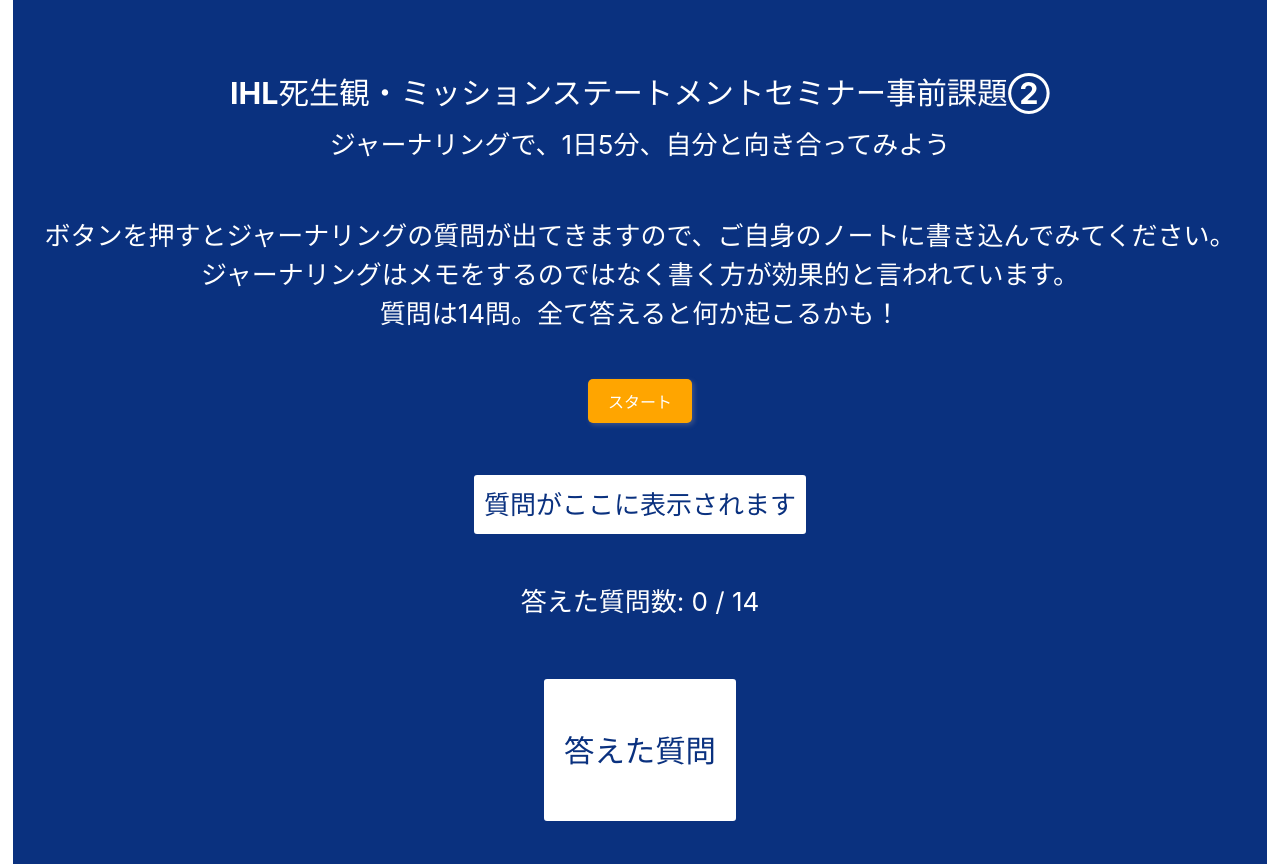
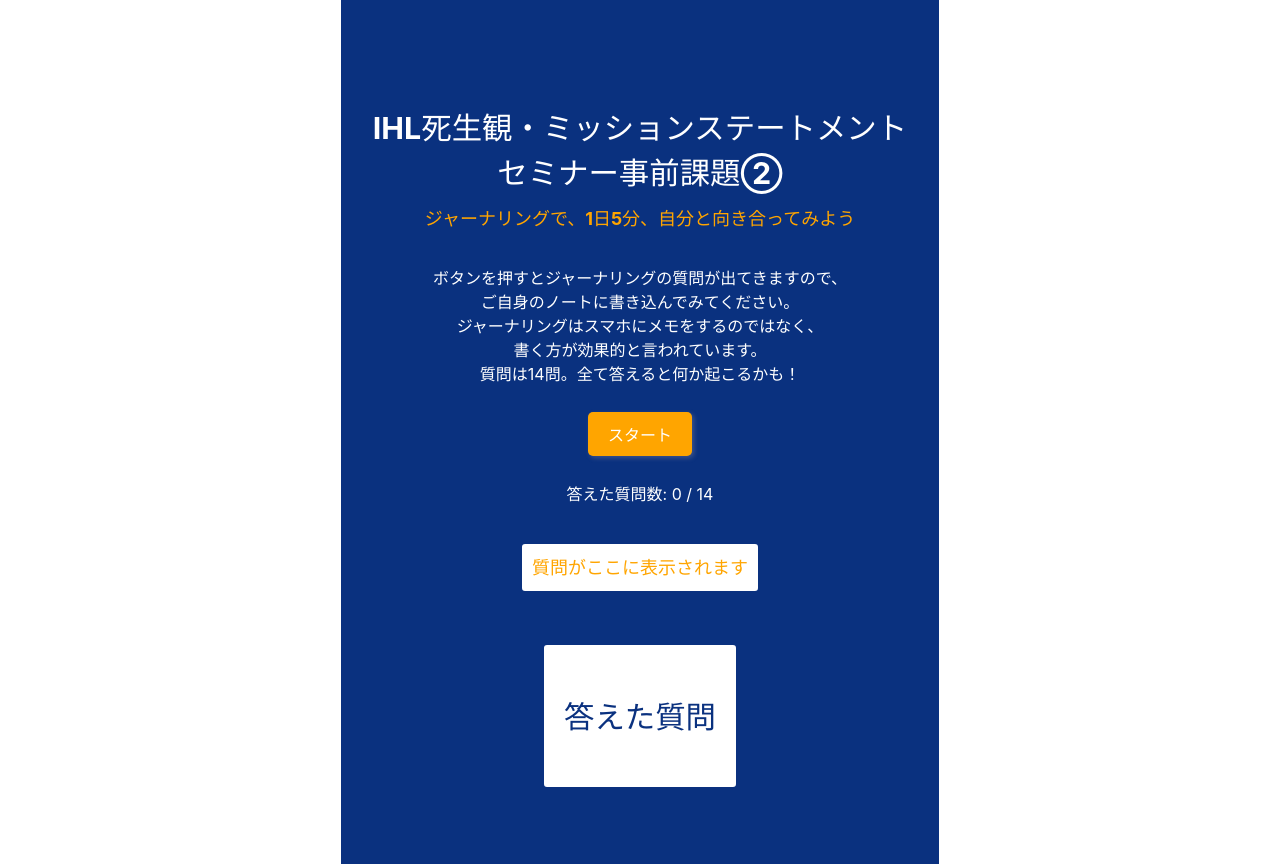
Before and after one commit to yokokada/shiseikan, a React (Vite) app: page / in a window 1280 px wide. Built offline with nearby package versions, Linux system fonts and the light colour scheme.

Commit message:
css整え

```diff
--- a/src/App.css
+++ b/src/App.css
@@ -27,6 +27,12 @@
 
 .App-header p:first-of-type {
   margin-top: 0; /* 最初の段落の上のマージンをなくす */
+  font-size: 18px;
+  font-weight: bold;
+  color: orange;
+}
+.App-header p{
+  font-size: 16px;
 }
 
 button {
@@ -37,7 +43,7 @@
 }
 
 .q_box {
-  margin-top: 30px; /* 上部のマージンを30pxに設定 */
+  margin-top: 20px; /* 上部のマージンを30pxに設定 */
   margin-right: 20px;
   margin-bottom: 20px;
   margin-left: 20px;
@@ -55,7 +61,7 @@
 
 .answer-button, .start-button {
   display: block;
-  margin: 20px auto;
+  margin: 10px auto;
   padding: 10px 20px;
   font-size: 16px;
   cursor: pointer;
--- a/src/App.jsx
+++ b/src/App.jsx
@@ -80,11 +80,12 @@
   return (
     <div className="App">
       <header className="App-header">
-        <h3>IHL死生観・ミッションステートメントセミナー事前課題②</h3>
+        <h3>IHL死生観・ミッションステートメント<br />セミナー事前課題②</h3>
         <p>ジャーナリングで、1日5分、自分と向き合ってみよう</p>
-        <p>ボタンを押すとジャーナリングの質問が出てきますので、ご自身のノートに書き込んでみてください。<br />ジャーナリングはメモをするのではなく書く方が効果的と言われています。<br />質問は14問。全て答えると何か起こるかも！</p>
+        <p>ボタンを押すとジャーナリングの質問が出てきますので、<br />ご自身のノートに書き込んでみてください。<br />ジャーナリングはスマホにメモをするのではなく、<br />書く方が効果的と言われています。<br />質問は14問。全て答えると何か起こるかも！</p>
 
         <button className='start-button' onClick={getRandomQuestion}>{buttonText}</button>
+        <p>答えた質問数: {answeredQuestions.length} / {questions.length}</p>
 
         <div className='q_box'>
           {currentQuestion ? (
@@ -97,7 +98,7 @@
           )}
         </div>
 
-        <p>答えた質問数: {answeredQuestions.length} / {questions.length}</p>
+
 
         {allAnswered && (
           <Modal
```
